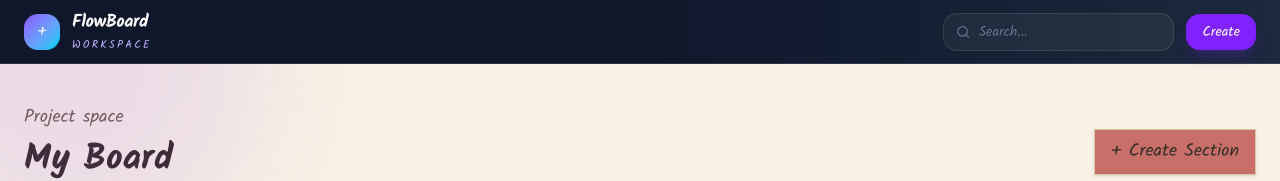
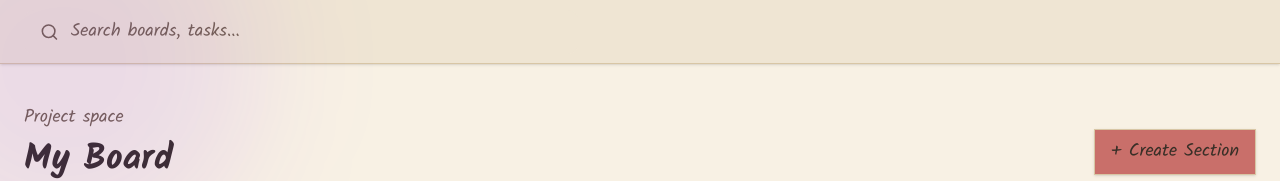
Before and after one commit to Nakshatraa-20/Trello, a React (Vite) app in the folder apps/frontend/: page /board/1 in a window 1280 px wide. Shown: the top 181 px of the page. Built offline with nearby package versions, Linux system fonts and the light colour scheme; no server answers.

Commit message:
changed the navbar styling

```diff
--- a/apps/frontend/src/components/Navbar.tsx
+++ b/apps/frontend/src/components/Navbar.tsx
@@ -1,44 +1,27 @@
 import { Search } from "lucide-react";
 
 function Navbar() {
-    return ( <header className="h-16 border-b border-white/10 bg-gradient-to-r from-slate-900 via-slate-900 to-slate-800 text-white backdrop-blur-xl">
-    <div className="mx-auto flex h-full max-w-[1600px] items-center justify-between px-6">
-        <div className= "flex items-center gap-3">
-    <div className="flex h-9 w-9 items-center justify-center rounded-xl bg-gradient-to-br from-violet-500 to-cyan-400 ">+</div>
+  return (
+    <header className="h-16 border-b border-paper-border bg-paper-dark text-ink shadow-sm">
+      <div className="mx-auto flex h-full max-w-[1600px] items-center px-6">
+        <div className="flex w-[45%] items-center gap-3 rounded-lg bg-paper-dark px-4 py-2 ">
+          <Search size={20} className="text-ink-muted" />
 
-    <div>
-        <h1 className="text-lg font-bold tracking-tight">
-            FlowBoard
-        </h1>
-        <p className="text-[11px] font-medium uppercase tracking-[0.2em] text-violet-300">
-            Workspace
-        </p>
-
-    </div>
-    </div>
-    <div className= "flex items-center gap-3">
-    <div className="group relative flex items-center gap-2 rounded-xl border border-white/10 bg-white/5 px-3 py-2">
-  <Search size={16} className="text-slate-500" />
-
-  <input
-    type="text"
-    placeholder="Search..."
-    className="w-full bg-transparent text-sm text-white outline-none placeholder:text-slate-500"
-  />
-
-  <span className="absolute bottom-0 left-3 right-3 h-px bg-gradient-to-r from-violet-500 to-cyan-400 opacity-0 transition-opacity duration-200 group-focus-within:opacity-100" />
-</div>
-    <button className="relative rounded-xl bg-violet-600 px-4 py-2 text-sm font-medium text-white shadow-lg shadow-violet-600/20 transition duration-200 hover:-translate-y-0.5 hover:bg-violet-500 hover:shadow-violet-600/30">
-  Create
-
-
-</button>
-    </div>
-    </div>
-
+          <input
+            type="text"
+            placeholder="Search boards, tasks..."
+            className="
+                  w-full
+                  bg-transparent
+                  text-lg text-ink
+                  outline-none
+                  placeholder:text-ink-muted
+                "
+          />
+        </div>
+      </div>
     </header>
-
-    )
+  );
 }
 
-export default Navbar
+export default Navbar;
```
